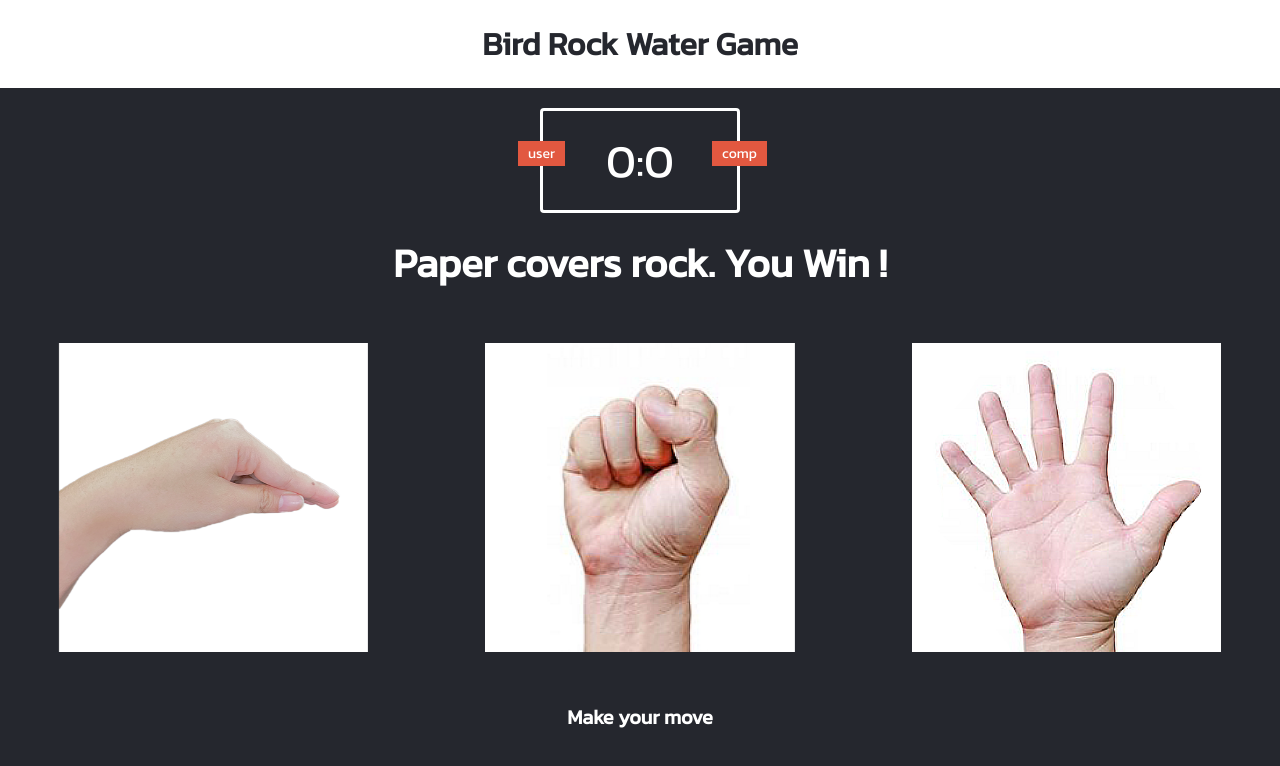
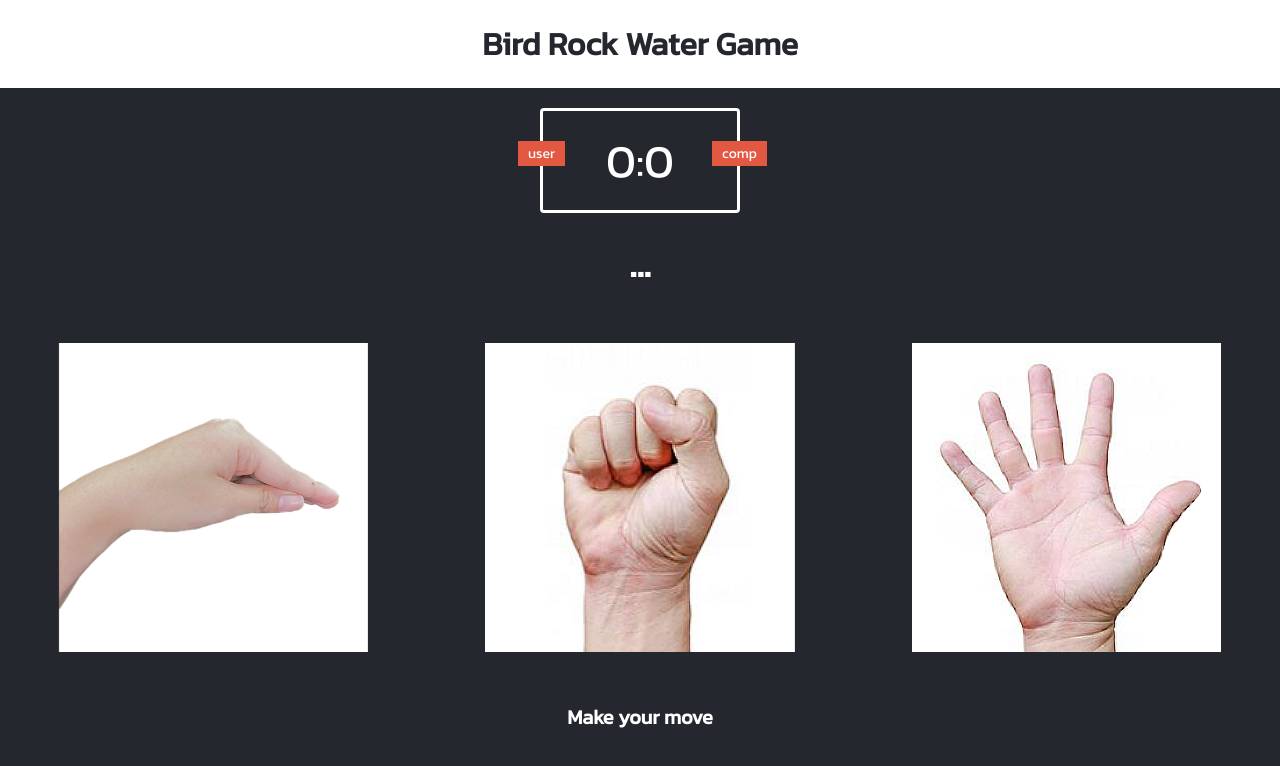
Before and after one commit to chaya220900/Bird_Rock_Water_Game, a plain HTML site: page index.html in a window 1280 px wide. Drawn offline with Linux system fonts and the light colour scheme.

Commit message:
Update index.html

```diff
--- a/index.html
+++ b/index.html
@@ -18,7 +18,7 @@
     </div>
 
     <div class="result">
-      <p>Paper covers rock. You Win !</p>
+      <p>...</p>
     </div>
 
     <div class="choices">
```
